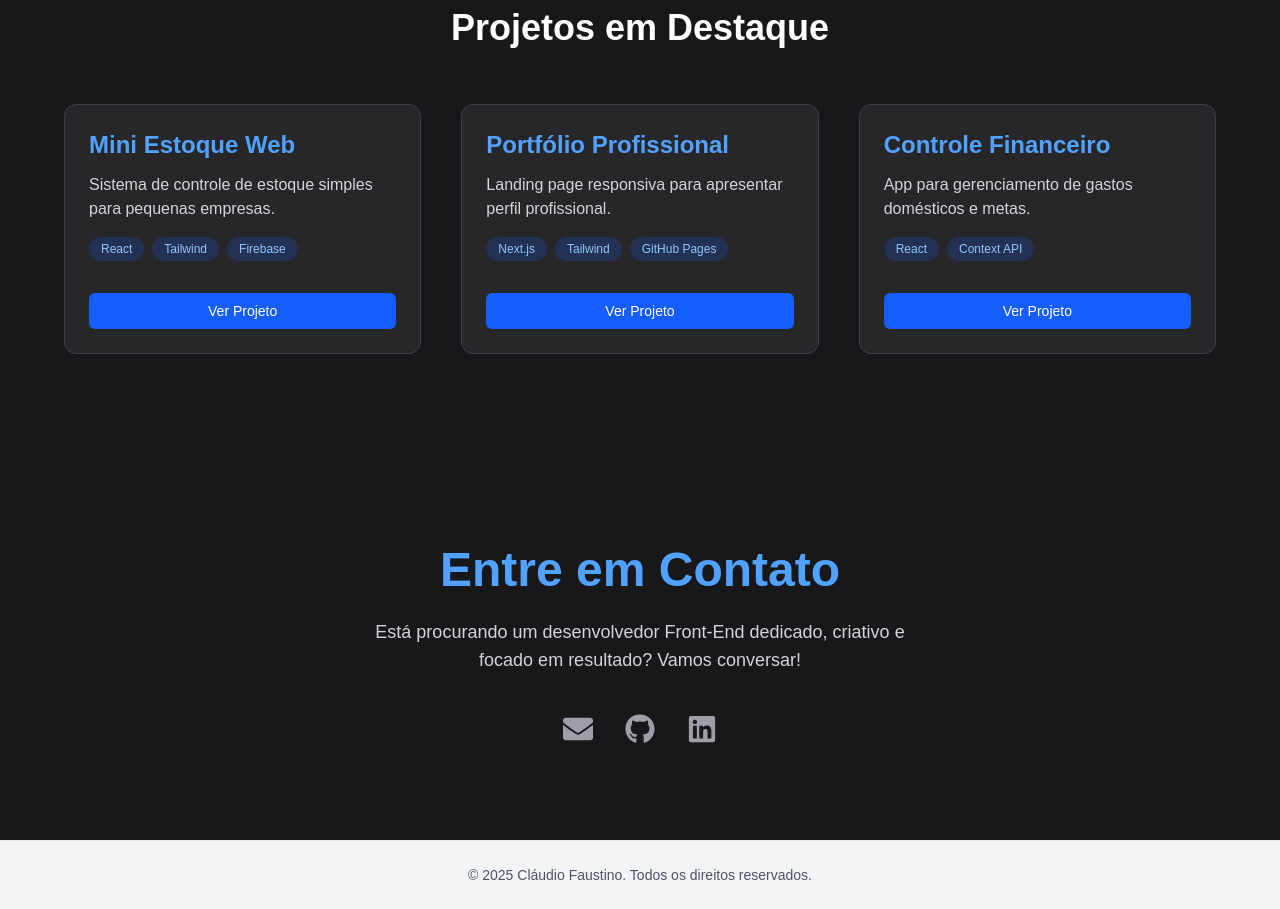
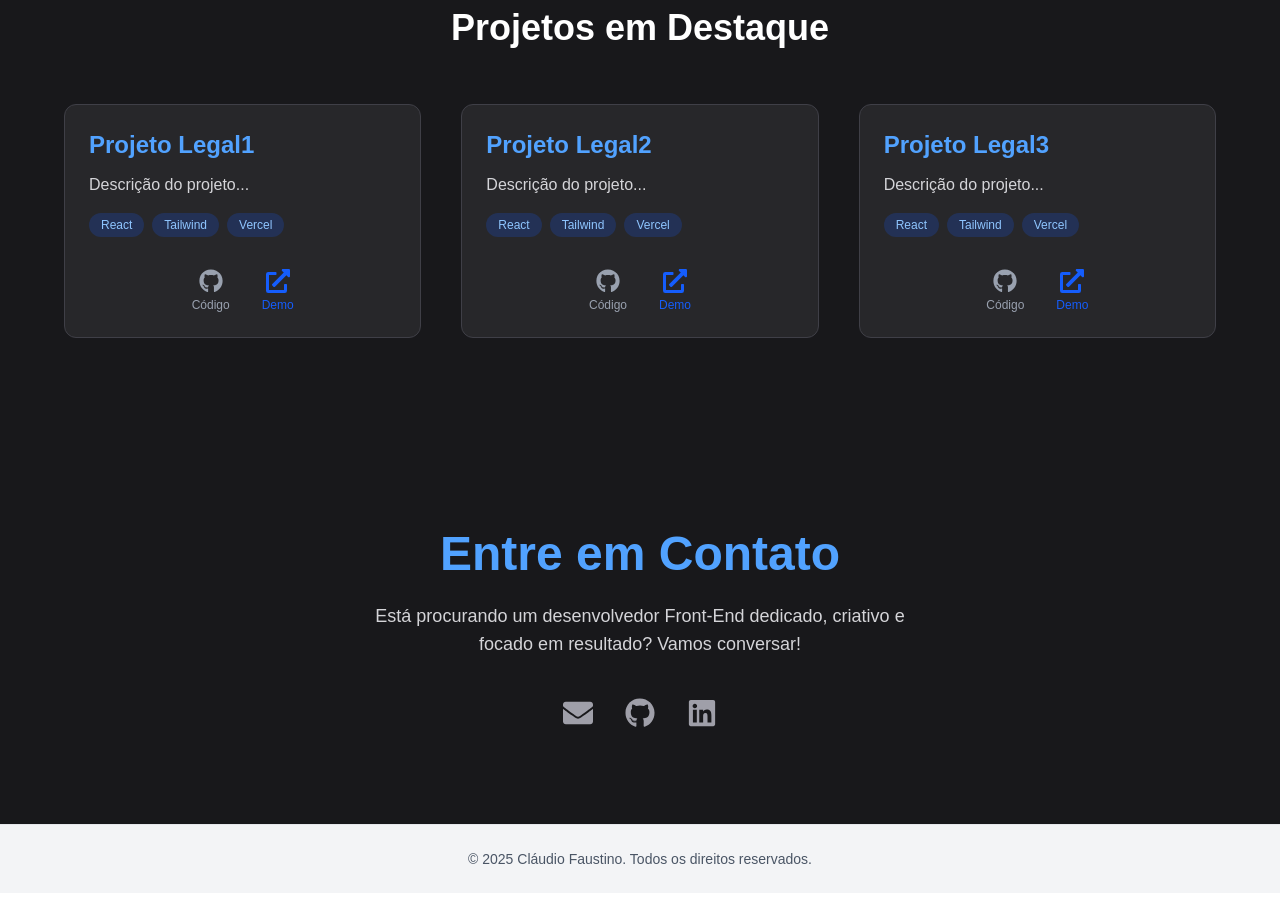
Before and after one commit to fclaudio051/meu-portifolio, a Next.js app: page / in a window 1280 px wide. Shown: the part 1760-2669 px from the top of the page. Built offline with nearby package versions, Linux system fonts and the light colour scheme.

Commit message:
feat: atualiza seção de projetos com ícones e rótulos para GitHub e Demo

```diff
--- a/src/app/components/Projects.tsx
+++ b/src/app/components/Projects.tsx
@@ -1,5 +1,6 @@
 'use client';
 
+import { FaGithub, FaExternalLinkAlt } from 'react-icons/fa';
 import { projects } from '../data/projects';
 
 export function Projects() {
@@ -11,7 +12,7 @@ export function Projects() {
         <div className="grid md:grid-cols-2 lg:grid-cols-3 gap-10">
           {projects.map((project) => (
             <div
-              key={project.title}
+              key={project.id}
               className="bg-zinc-800 border border-zinc-700 rounded-xl p-6 flex flex-col justify-between hover:shadow-2xl hover:-translate-y-1 transition-all"
             >
               <div>
@@ -31,14 +32,27 @@ export function Projects() {
                 </ul>
               </div>
 
-              <a
-                href={project.link}
-                target="_blank"
-                rel="noopener noreferrer"
-                className="text-center mt-4 bg-blue-600 hover:bg-blue-700 px-5 py-2 rounded-md text-sm font-medium transition"
-              >
-                Ver Projeto
-              </a>
+              {/* Ícones com rótulos abaixo */}
+              <div className="flex justify-center gap-8 mt-4 text-center">
+                <a
+                  href={project.links.github}
+                  target="_blank"
+                  rel="noopener noreferrer"
+                  className="flex flex-col items-center text-gray-400 hover:text-gray-200 transition"
+                >
+                  <FaGithub className="text-2xl" />
+                  <span className="text-xs mt-1">Código</span>
+                </a>
+                <a
+                  href={project.links.vercel}
+                  target="_blank"
+                  rel="noopener noreferrer"
+                  className="flex flex-col items-center text-blue-600 hover:text-blue-400 transition"
+                >
+                  <FaExternalLinkAlt className="text-2xl" />
+                  <span className="text-xs mt-1">Demo</span>
+                </a>
+              </div>
             </div>
           ))}
         </div>
--- a/src/app/data/projects.ts
+++ b/src/app/data/projects.ts
@@ -1,20 +1,33 @@
 export const projects = [
   {
-    title: 'Mini Estoque Web',
-    description: 'Sistema de controle de estoque simples para pequenas empresas.',
-    tech: ['React', 'Tailwind', 'Firebase'],
-    link: 'https://github.com/seuusuario/mini-estoque',
+    id: '1',
+    title: 'Projeto Legal1',
+    description: 'Descrição do projeto...',
+    tech: ['React', 'Tailwind', 'Vercel'],
+    links: {
+      github: 'https://github.com/seuusuario/projeto-legal',
+      vercel: 'https://projeto-legal.vercel.app'
+    }
   },
   {
-    title: 'Portfólio Profissional',
-    description: 'Landing page responsiva para apresentar perfil profissional.',
-    tech: ['Next.js', 'Tailwind', 'GitHub Pages'],
-    link: 'https://seuusuario.github.io/portfolio',
+    id: '2',
+    title: 'Projeto Legal2',
+    description: 'Descrição do projeto...',
+    tech: ['React', 'Tailwind', 'Vercel'],
+    links: {
+      github: 'https://github.com/seuusuario/projeto-legal',
+      vercel: 'https://projeto-legal.vercel.app'
+    }
   },
   {
-    title: 'Controle Financeiro',
-    description: 'App para gerenciamento de gastos domésticos e metas.',
-    tech: ['React', 'Context API'],
-    link: 'https://github.com/seuusuario/controle-financeiro',
+    id: '3',
+    title: 'Projeto Legal3',
+    description: 'Descrição do projeto...',
+    tech: ['React', 'Tailwind', 'Vercel'],
+    links: {
+      github: 'https://github.com/seuusuario/projeto-legal',
+      vercel: 'https://projeto-legal.vercel.app'
+    }
   },
+  // outros projetos...
 ];
```
